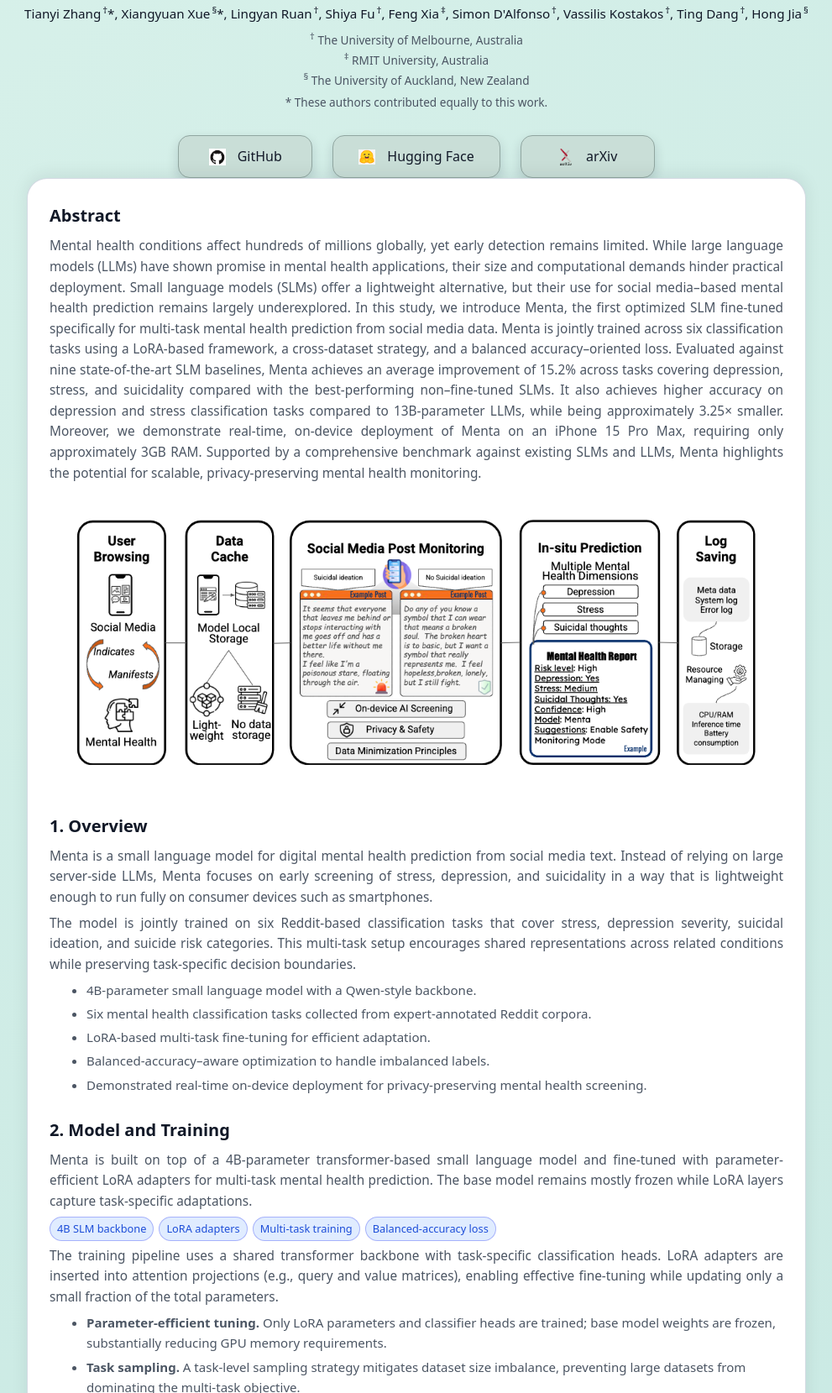
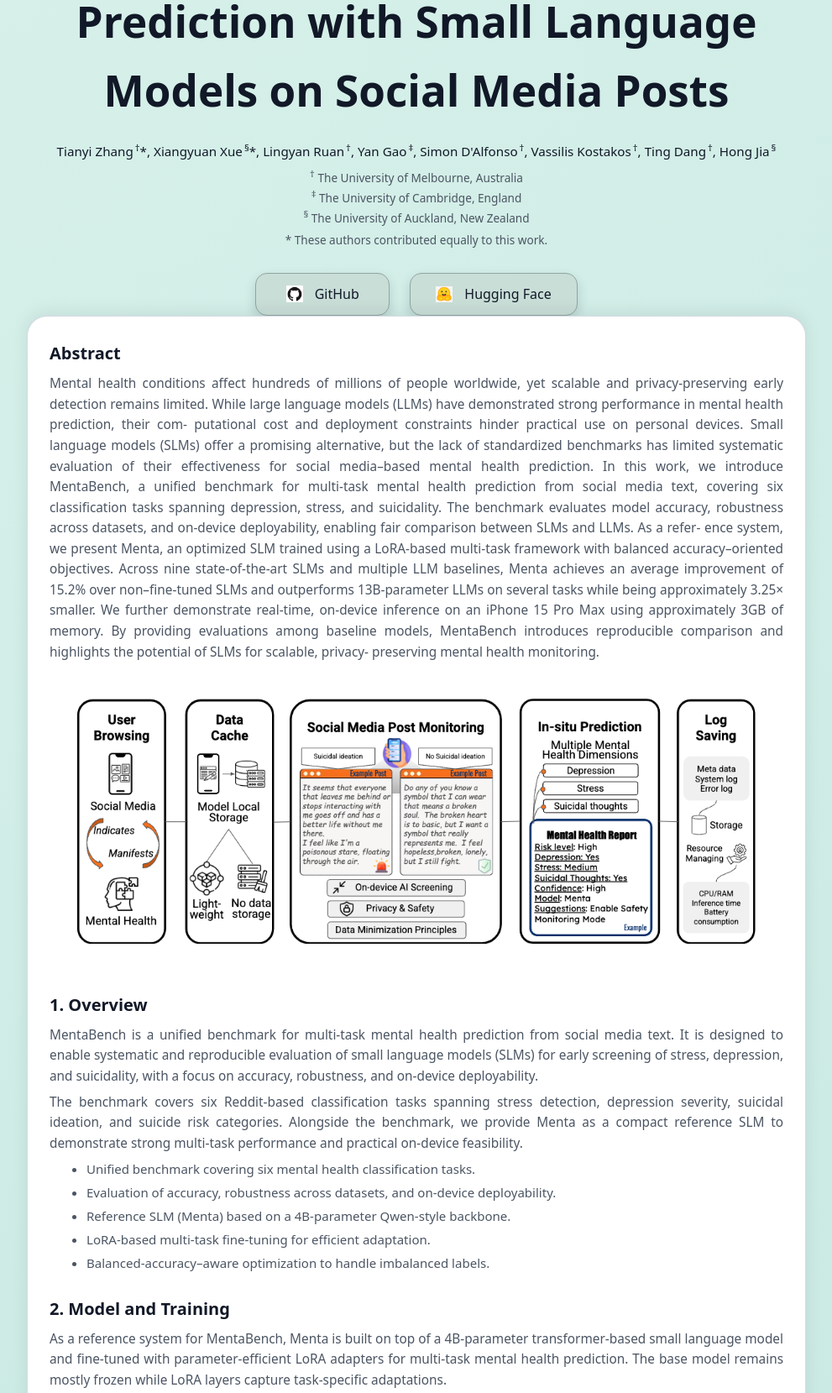
Before and after one commit to hong-labs/MentaBench, a plain HTML site: page index.html in a window 1280 px wide. Shown: the part 239-1898 px from the top of the page at 84% size, without its empty margins (144-1135 px from the left). Drawn offline with Linux system fonts and the light colour scheme.

Commit message:
Update index.html

```diff
--- a/index.html
+++ b/index.html
@@ -2,9 +2,9 @@
 <html lang="en">
 <head>
   <meta charset="UTF-8" />
-  <title>Menta: A Small Language Model for On-Device Mental Health Prediction</title>
+  <title>MentaBench: A Multi-Task Benchmark for Mobile Mental Health Prediction with Small Language Models on Social Media Posts</title>
   <meta name="viewport" content="width=device-width, initial-scale=1" />
-  <meta name="description" content="Menta: A Small Language Model for On-Device Mental Health Prediction" />
+  <meta name="description" content="MentaBench: A Multi-Task Benchmark for Mobile Mental Health Prediction with Small Language Models on Social Media Posts" />
   <style>
     :root {
       --bg-from: #d8f1ea;
@@ -319,25 +319,24 @@
   <!-- ---------- HERO 顶部 ---------- -->
   <section class="hero">
   <div class="hero-inner">
-    <h1 class="title">Menta: A Small Language Model for On-Device Mental Health Prediction</h1>
+    <h1 class="title">MentaBench: A Multi-Task Benchmark for Mobile Mental Health Prediction with Small Language Models on Social Media Posts</h1>
 
     <!-- 作者：名字 + * + 上标符号 -->
     <div class="authors">
       Tianyi Zhang<sup>†</sup>*,
       Xiangyuan Xue<sup>§</sup>*,
       Lingyan Ruan<sup>†</sup>,
-      Shiya Fu<sup>†</sup>,
-      Feng Xia<sup>‡</sup>,
+      Yan Gao<sup>‡</sup>,
       Simon D'Alfonso<sup>†</sup>,
       Vassilis Kostakos<sup>†</sup>,
       Ting Dang<sup>†</sup>,
       Hong Jia<sup>§</sup>
     </div>
 
-    <!-- 单位：先 Melbourne，再 RMIT，最后 Auckland -->
+    <!-- 单位：先 Melbourne，再 Cambridge，最后 Auckland -->
     <div class="affiliations">
       <span><sup>†</sup> The University of Melbourne, Australia</span><br />
-      <span><sup>‡</sup> RMIT University, Australia</span><br />
+      <span><sup>‡</sup> The University of Cambridge, England</span><br />
       <span><sup>§</sup> The University of Auckland, New&nbsp;Zealand</span><br />
 
       <!-- equal contribution 说明，紧挨着单位 -->
@@ -366,14 +365,6 @@
          class="btn-icon-img" />
     <span>Hugging&nbsp;Face</span>
   </a>
-  <a class="link-btn"
-     href="http://arxiv.org/abs/2512.02716"
-     target="_blank" rel="noopener noreferrer">
-    <img src="arxiv.png"
-         alt="arXiv logo"
-         class="btn-icon-img" />
-    <span>arXiv</span>
-  </a>
 </div>
 
     </div>
@@ -386,17 +377,19 @@
       <section id="abstract" class="section">
         <h2>Abstract</h2>
         <p>
-          Mental health conditions affect hundreds of millions globally, yet early detection remains limited. While large language models
-(LLMs) have shown promise in mental health applications, their size and computational demands hinder practical deployment. Small
-language models (SLMs) offer a lightweight alternative, but their use for social media–based mental health prediction remains largely
-underexplored. In this study, we introduce Menta, the first optimized SLM fine-tuned specifically for multi-task mental health prediction
-from social media data. Menta is jointly trained across six classification tasks using a LoRA-based framework, a cross-dataset strategy,
-and a balanced accuracy–oriented loss. Evaluated against nine state-of-the-art SLM baselines, Menta achieves an average improvement
-of 15.2% across tasks covering depression, stress, and suicidality compared with the best-performing non–fine-tuned SLMs. It also
-achieves higher accuracy on depression and stress classification tasks compared to 13B-parameter LLMs, while being approximately
-3.25× smaller. Moreover, we demonstrate real-time, on-device deployment of Menta on an iPhone 15 Pro Max, requiring only
-approximately 3GB RAM. Supported by a comprehensive benchmark against existing SLMs and LLMs, Menta highlights the potential
-for scalable, privacy-preserving mental health monitoring.
+          Mental health conditions affect hundreds of millions of people worldwide, yet scalable and privacy-preserving early detection
+          remains limited. While large language models (LLMs) have demonstrated strong performance in mental health prediction, their com-
+          putational cost and deployment constraints hinder practical use on personal devices. Small language models (SLMs) offer a promising
+          alternative, but the lack of standardized benchmarks has limited systematic evaluation of their effectiveness for social media–based
+          mental health prediction. In this work, we introduce MentaBench, a unified benchmark for multi-task mental health prediction from
+          social media text, covering six classification tasks spanning depression, stress, and suicidality. The benchmark evaluates model
+          accuracy, robustness across datasets, and on-device deployability, enabling fair comparison between SLMs and LLMs. As a refer-
+          ence system, we present Menta, an optimized SLM trained using a LoRA-based multi-task framework with balanced accuracy–oriented
+          objectives. Across nine state-of-the-art SLMs and multiple LLM baselines, Menta achieves an average improvement of 15.2% over
+          non–fine-tuned SLMs and outperforms 13B-parameter LLMs on several tasks while being approximately 3.25× smaller. We further
+          demonstrate real-time, on-device inference on an iPhone 15 Pro Max using approximately 3GB of memory. By providing evaluations
+          among baseline models, MentaBench introduces reproducible comparison and highlights the potential of SLMs for scalable, privacy-
+          preserving mental health monitoring.
           <img src="3.png" alt="main" style="display:block;width:100%;max-width:850px;margin:20px auto 8px;border-radius:18px;"/>
         </p>
       </section>
@@ -405,23 +398,23 @@ for scalable, privacy-preserving mental health monitoring.
       <section class="section">
         <h2>1. Overview</h2>
         <p>
-          Menta is a small language model for digital mental health prediction from social media text.
-          Instead of relying on large server-side LLMs, Menta focuses on early screening of stress,
-          depression, and suicidality in a way that is lightweight enough to run fully on consumer
-          devices such as smartphones.
+          MentaBench is a unified benchmark for multi-task mental health prediction from social media text.
+          It is designed to enable systematic and reproducible evaluation of small language models (SLMs)
+          for early screening of stress, depression, and suicidality, with a focus on accuracy, robustness,
+          and on-device deployability.
         </p>
         <p>
-          The model is jointly trained on six Reddit-based classification tasks that cover stress,
-          depression severity, suicidal ideation, and suicide risk categories. This multi-task setup
-          encourages shared representations across related conditions while preserving task-specific
-          decision boundaries.
+          The benchmark covers six Reddit-based classification tasks spanning stress detection, depression
+          severity, suicidal ideation, and suicide risk categories. Alongside the benchmark, we provide
+          Menta as a compact reference SLM to demonstrate strong multi-task performance and practical
+          on-device feasibility.
         </p>
         <ul class="method-list">
-          <li>4B-parameter small language model with a Qwen-style backbone.</li>
-          <li>Six mental health classification tasks collected from expert-annotated Reddit corpora.</li>
+          <li>Unified benchmark covering six mental health classification tasks.</li>
+          <li>Evaluation of accuracy, robustness across datasets, and on-device deployability.</li>
+          <li>Reference SLM (Menta) based on a 4B-parameter Qwen-style backbone.</li>
           <li>LoRA-based multi-task fine-tuning for efficient adaptation.</li>
           <li>Balanced-accuracy–aware optimization to handle imbalanced labels.</li>
-          <li>Demonstrated real-time on-device deployment for privacy-preserving mental health screening.</li>
         </ul>
       </section>
 
@@ -429,9 +422,10 @@ for scalable, privacy-preserving mental health monitoring.
       <section id="model" class="section">
         <h2>2. Model and Training</h2>
         <p>
-          Menta is built on top of a 4B-parameter transformer-based small language model and fine-tuned
-          with parameter-efficient LoRA adapters for multi-task mental health prediction. The base model
-          remains mostly frozen while LoRA layers capture task-specific adaptations.
+          As a reference system for MentaBench, Menta is built on top of a 4B-parameter transformer-based
+          small language model and fine-tuned with parameter-efficient LoRA adapters for multi-task mental
+          health prediction. The base model remains mostly frozen while LoRA layers capture task-specific
+          adaptations.
         </p>
 
         <div class="badge-row">
@@ -463,7 +457,7 @@ for scalable, privacy-preserving mental health monitoring.
   <!-- 3.1 Overall performance -->
   <h3>3.1 Overall performance compared with other small language models</h3>
   <p>
-    We first compare Menta with several strong small language models that are used without
+    Under the MentaBench evaluation, we compare Menta with several strong small language models that are used without
     mental health fine tuning, including Phi 4 Mini, StableLM and Falcon. On the six tasks
     that cover depression, stress and suicidality, Menta clearly moves the average level of
     performance. The average accuracy improves by about fifteen point two percentage points
@@ -554,7 +548,7 @@ for scalable, privacy-preserving mental health monitoring.
       <section id="datasets" class="section">
         <h2>4. Datasets</h2>
         <p>
-          Menta is trained and evaluated on four expert-annotated Reddit corpora, organized into six
+          MentaBench is built on four expert-annotated Reddit corpora, organized into six
           classification tasks that cover stress, depression, suicidal ideation, and suicide risk.
         </p>
 
@@ -599,9 +593,9 @@ for scalable, privacy-preserving mental health monitoring.
       <section id="deployment" class="section">
         <h2>5. On-Device Deployment</h2>
         <p>
-          We deploy Menta on mobile devices using a lightweight inference stack with quantized weights.
-          The goal is to enable privacy-preserving, real-time mental health screening directly on
-          user devices without uploading raw text to remote servers.
+          We demonstrate on-device deployment as part of MentaBench by running the reference model Menta
+          using a lightweight inference stack with quantized weights. The goal is to enable privacy-preserving,
+          real-time mental health screening directly on user devices without uploading raw text to remote servers.
         </p>
         <ul class="method-list">
   <li>Four billion parameter small language model with a Qwen style backbone.</li>
@@ -633,8 +627,8 @@ for scalable, privacy-preserving mental health monitoring.
       <section class="section">
         <h2>6. Implementation and Resources</h2>
         <p>
-          The full training and evaluation code, together with instructions for reproducing our
-          experiments and running Menta on mobile devices, is available in the GitHub repository.
+          The full benchmark pipeline, together with instructions for reproducing our
+          experiments and running the reference model on mobile devices, is available in the GitHub repository.
           Pre-trained weights and configuration files for different quantization levels are hosted on
           Hugging&nbsp;Face.
         </p>
@@ -648,16 +642,16 @@ for scalable, privacy-preserving mental health monitoring.
       <section id="bibtex" class="section">
   <h2>BibTeX</h2>
   <p>
-    If you find <strong>Menta</strong> useful in your research, please cite it as:
+    If you find <strong>MentaBench</strong> useful in your research, please cite it as:
   </p>
 
-  <pre><code>@article{menta2025,
-  title   = {Menta: A Small Language Model for On-Device Mental Health Prediction},
-  author  = {Zhang, Tianyi and Xue, Xiangyuan and Ruan, Lingyan
-             and Fu, Shiya and Xia, Feng and D'Alfonso, Simon
-             and Kostakos, Vassilis and Dang, Ting and Jia, Hong},
-  journal = {arXiv preprint arXiv:2512.02716},
-  year    = {2025}
+  <pre><code>@inproceedings{mentabench2026,
+  title     = {MentaBench: A Multi-Task Benchmark for Mobile Mental Health Prediction with Small Language Models on Social Media Posts},
+  author    = {Zhang, Tianyi and Xue, Xiangyuan and Ruan, Lingyan and Gao, Yan and D'Alfonso, Simon and Kostakos, Vassilis and Dang, Ting and Jia, Hong},
+  booktitle = {ACM Conference Proceedings},
+  year      = {2026},
+  publisher = {ACM},
+  doi       = {10.1145/nnnnnnn.nnnnnn}
 }</code></pre>
 </section>
 
@@ -665,7 +659,7 @@ for scalable, privacy-preserving mental health monitoring.
   </main>
 
   <footer>
-    <span>© 2025 Menta Authors.</span>
+    <span>© 2026 MentaBench Authors.</span>
     <span>Code and models for research use only. Please see the repository for license details.</span>
   </footer>
 
```
